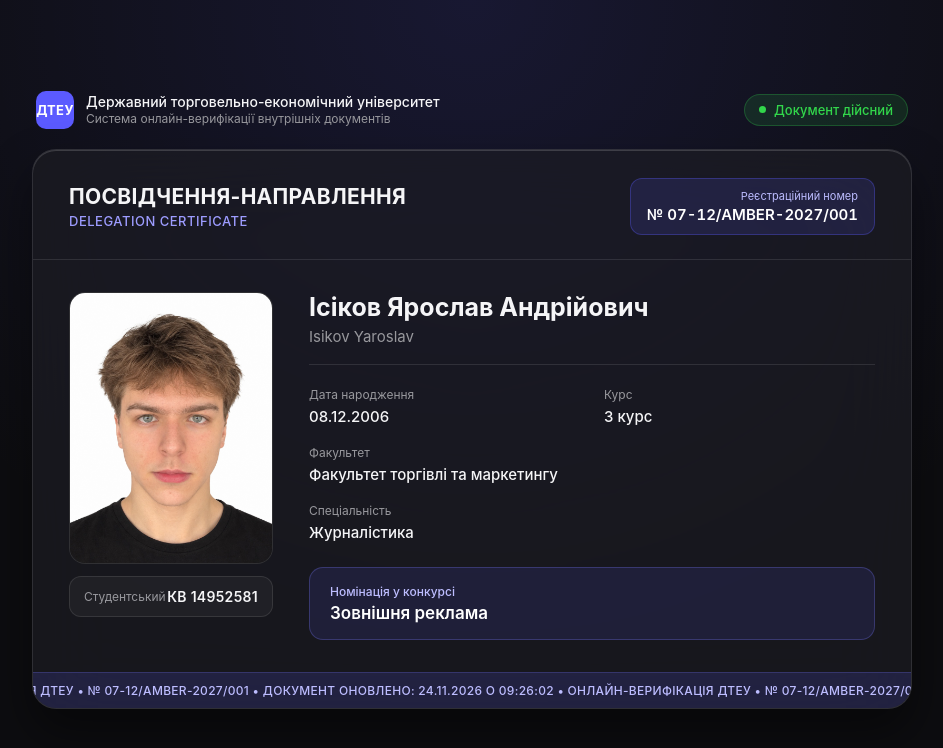
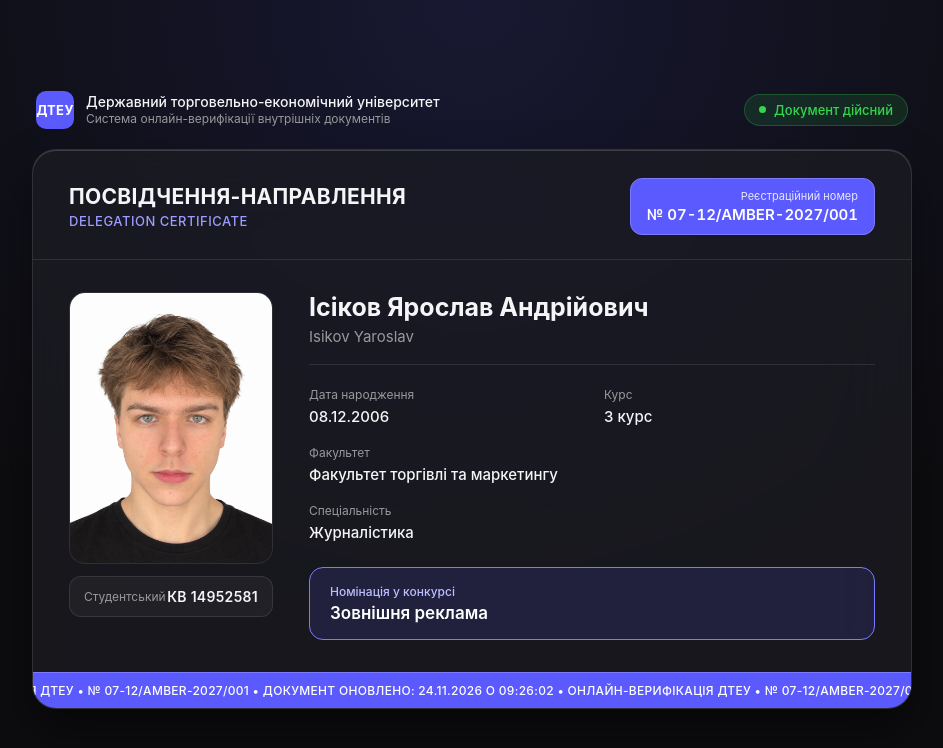
Before and after one commit to true-tg/sute-ftm-registry-verify-delegation-cert-2027-07-12-amber-001-kb14952581-isikov-yaroslav-record, a plain HTML site: page index.html in a window 1280 px wide. Shown: the whole page, without its empty margins (168-1111 px from the left). Drawn offline with Linux system fonts and the light colour scheme.

Commit message:
Update styles in index.html for improved design

```diff
--- a/index.html
+++ b/index.html
@@ -184,8 +184,8 @@
         }
 
         .reg-box {
-            background-color: rgba(91, 90, 255, 0.14);
-            border: 1px solid rgba(91, 90, 255, 0.32);
+            background-color: var(--blue-100);
+            border: 1px solid var(--blue-80);
             padding: 10px 16px;
             border-radius: 12px;
             text-align: right;
@@ -193,7 +193,7 @@
 
         .reg-label {
             font-size: 11px;
-            color: var(--blue-40);
+            color: rgba(255, 255, 255, 0.85);
             margin-bottom: 2px;
         }
 
@@ -318,8 +318,8 @@
             margin-top: 2px;
             padding: 16px 20px;
             border-radius: 14px;
-            background-color: rgba(91, 90, 255, 0.12);
-            border: 1px solid rgba(124, 123, 255, 0.28);
+            background-color: rgba(91, 90, 255, 0.14);
+            border: 1px solid var(--blue-80);
             display: flex;
             flex-direction: column;
             gap: 4px;
@@ -341,8 +341,8 @@
            ЗАХИСНА БІЖУЧА СТРІЧКА З АКТУАЛЬНИМ ЧАСОМ (ЗАХИСТ ВІД СКРІНШОТІВ)
            ========================================================================== */
         .security-ticker {
-            background-color: rgba(91, 90, 255, 0.16);
-            border-top: 1px solid rgba(124, 123, 255, 0.22);
+            background-color: var(--blue-100);
+            border-top: 1px solid var(--blue-80);
             padding: 10px 0;
             overflow: hidden;
             white-space: nowrap;
@@ -354,7 +354,7 @@
             animation: marquee 30s linear infinite;
             font-size: 12px;
             font-weight: 500;
-            color: var(--blue-40);
+            color: #FFFFFF;
             letter-spacing: 0.3px;
         }
 
```
